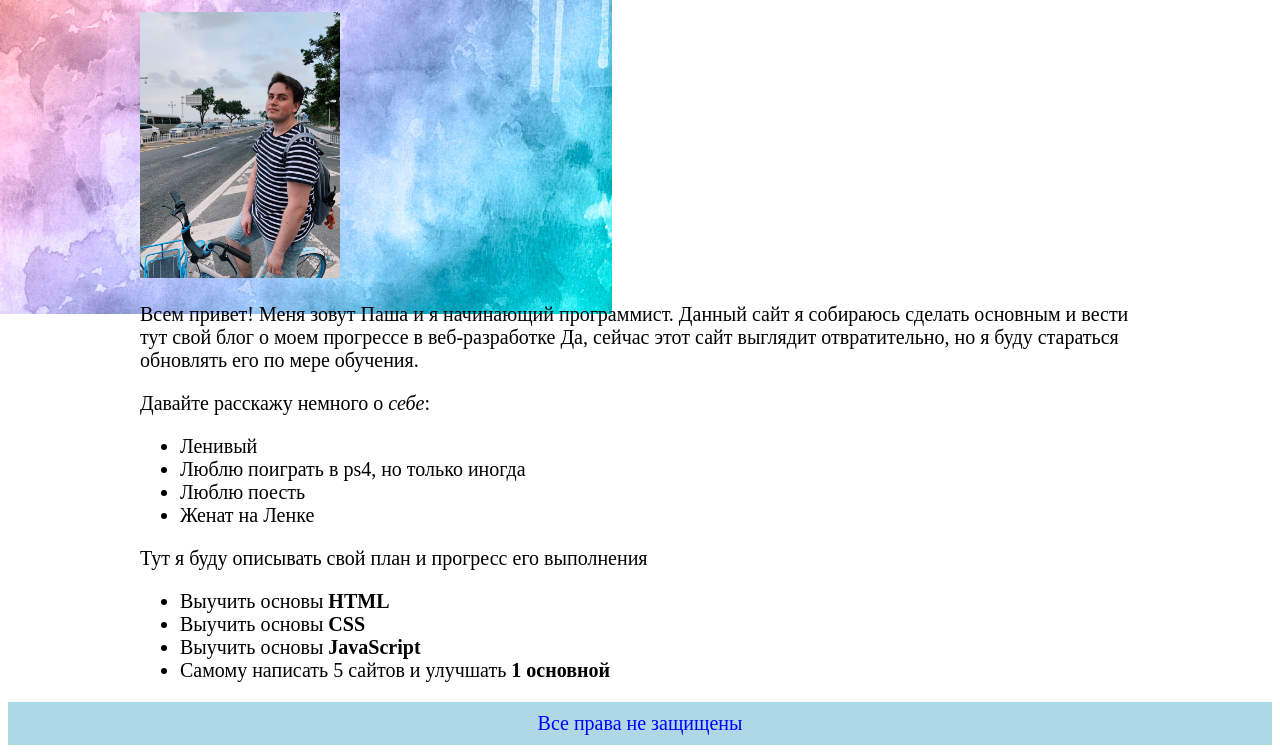
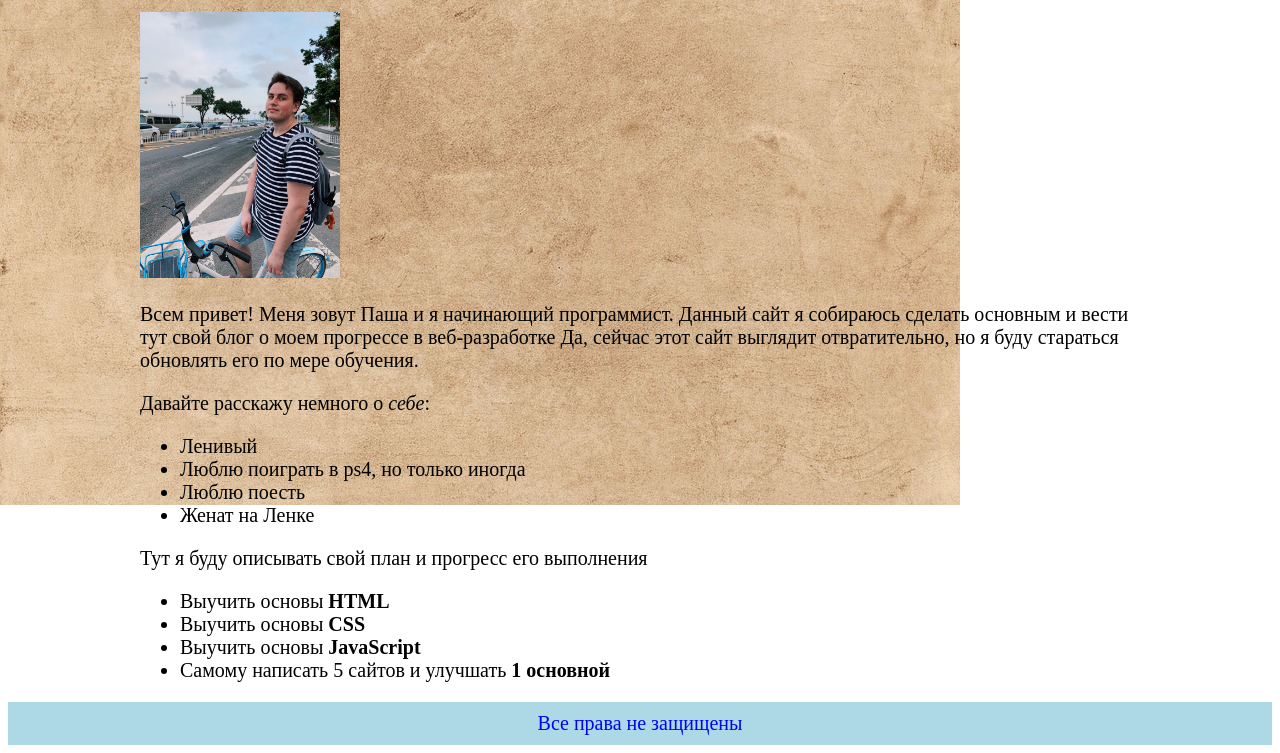
Before and after one commit to genamojet/blogg, a plain HTML site: page index.html in a window 1280 px wide. Shown: the part 176-929 px from the top of the page. Drawn offline with Linux system fonts and the light colour scheme.

Commit message:
Правит главную страницу

```diff
--- a/index.html
+++ b/index.html
@@ -7,7 +7,7 @@
     <link rel="stylesheet" a href="styles/styles.css">
 </head>
 
-<body style="background-image: url(images/2.jpg); background-repeat: no-repeat" >
+<body style="background-image: url(images/1.jpg); background-repeat: no-repeat" >
     <div class="header">
         <ol>
             <li><a href="index.html">Главная</a> </li>
```
